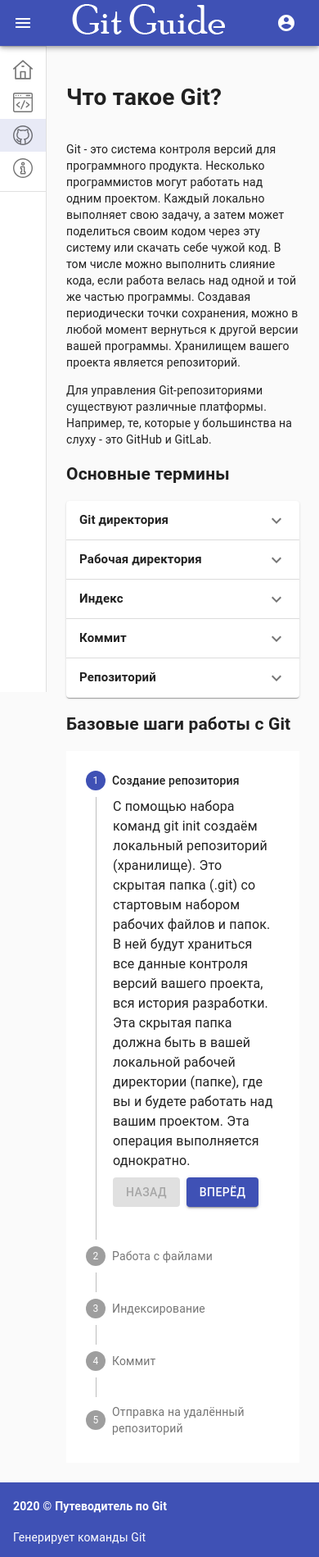
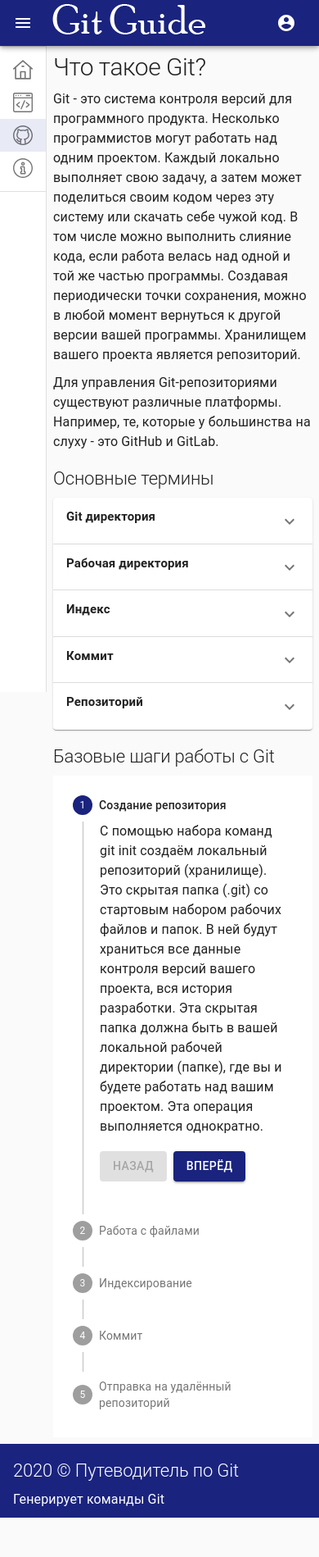
Before and after one commit to Radist-electric/git-guide-mern, a React (Create React App) app in the folder client/: page /git in a window 390 px wide. Shown: the whole page at 82% size. After the commit the page ends 1851 px from the top, so only its background shows below. Built offline with nearby package versions, Linux system fonts and the light colour scheme.

Commit message:
I added the user name to the header and changed Typography

```diff
--- a/client/src/App.js
+++ b/client/src/App.js
@@ -1,15 +1,39 @@
 import { BrowserRouter as Router } from 'react-router-dom'
 import { useAuth } from './hooks/auth.hook'
 import { AuthContext } from './context/AuthContext'
+import { MuiThemeProvider, createMuiTheme } from '@material-ui/core/styles'
+import { Footer } from './components/Footer'
 import MiniDrawer from './components/MiniDrawer'
-import { Footer } from './components/Footer'
 import PopupMessage from './components/Popup'
 
 function App() {
   const { token, login, logout, userId, ready, role, userNickName, userFirstName, userLastName } = useAuth()
   const isAuthenticated = !!token
+  const THEME = createMuiTheme({
+    typography: {
+      h1: {
+        marginBottom: '10px',
+        fontSize: '30px'
+      },
+      h2: {
+        margin: '20px 0 10px',
+        fontSize: '22px'
+      },
+      body1: {
+        marginBottom: '10px'
+      }
+    },
+    palette: {
+      primary: {
+        main: '#1a237e',
+      }
+    },
+  })
+
+
 
   return (
+    <MuiThemeProvider theme={THEME}>
       <AuthContext.Provider value={{ login, logout, token, userId, role, userNickName, userFirstName, userLastName, isAuthenticated, ready }}>
         <Router>
           <MiniDrawer />
@@ -17,6 +41,7 @@ function App() {
           <PopupMessage />
         </Router>
       </AuthContext.Provider>
+    </MuiThemeProvider>
   )
 }
 
--- a/client/src/components/Footer.js
+++ b/client/src/components/Footer.js
@@ -1,6 +1,7 @@
 import Box from '@material-ui/core/Box'
 import Container from '@material-ui/core/Container'
 import { makeStyles } from '@material-ui/core/styles'
+import Typography from '@material-ui/core/Typography'
 
 const useStyles = makeStyles(() => ({
   root: {
@@ -16,8 +17,8 @@ export const Footer = () => {
   return (
     <Box className={classes.root} bgcolor="primary.main">
       <Container>
-      <h4>2020 &#169; Путеводитель по Git</h4>
-      <p>Генерирует команды Git</p>
+      <Typography variant="h2" component="h2">2020 &#169; Путеводитель по Git</Typography>
+      <Typography variant="body1" component="p">Генерирует команды Git</Typography>
       </Container>
     </Box>
   )
--- a/client/src/components/MiniDrawer.js
+++ b/client/src/components/MiniDrawer.js
@@ -49,9 +49,17 @@ const useStyles = makeStyles((theme) => ({
   },
   menuButton: {
     marginRight: 36,
+    [theme.breakpoints.down('sm')]: {
+      marginRight: 12
+    },
   },
   title: {
     flexGrow: 1
+  },
+  name: {
+    [theme.breakpoints.down('xs')]: {
+      display: 'none'
+    },
   },
   link: {
     color: '#000',
@@ -97,6 +105,9 @@ const useStyles = makeStyles((theme) => ({
   content: {
     flexGrow: 1,
     padding: theme.spacing(3),
+    [theme.breakpoints.down('sm')]: {
+      padding: theme.spacing(1)
+    },
   },
 }))
 
@@ -105,9 +116,7 @@ export const MiniDrawer = (props) => {
   const theme = useTheme()
   const history = useHistory()
   const auth = useContext(AuthContext)
-  const isAuth = auth.isAuthenticated
-  const role = auth.role
-  const ready = auth.ready
+  const { isAuthenticated: isAuth, role, ready, userFirstName } = auth
   const curPath = useLocation().pathname
   const routes = useRoutes(isAuth)
   const openUser = Boolean(props.anchorEl)
@@ -174,6 +183,7 @@ export const MiniDrawer = (props) => {
           <Typography variant="h6" className={classes.title}>
             <NavLink to="/"><img className="logo" src={Logo} alt="logo"></img></NavLink>
           </Typography>
+          {userFirstName && <span className={classes.name}>{userFirstName}</span>}
           <div>
             <IconButton
               aria-label="account of current user"
@@ -287,11 +297,11 @@ function mapStateToProps(state) {
 
 function mapDispatchToProps(dispatch) {
   return {
-    showPopup: (text) => dispatch({ type: 'SHOW', payload: {text} }),
-    openDrawer: () => dispatch({type: 'OPEN_DRAWER'}),
-    closeDrawer: () => dispatch({type: 'CLOSE_DRAWER'}),
-    openMenu: (event) => dispatch({type: 'OPEN_MENU', payload: {event}}),
-    closeMenu: () => dispatch({type: 'CLOSE_MENU'}),
+    showPopup: (text) => dispatch({ type: 'SHOW', payload: { text } }),
+    openDrawer: () => dispatch({ type: 'OPEN_DRAWER' }),
+    closeDrawer: () => dispatch({ type: 'CLOSE_DRAWER' }),
+    openMenu: (event) => dispatch({ type: 'OPEN_MENU', payload: { event } }),
+    closeMenu: () => dispatch({ type: 'CLOSE_MENU' }),
   }
 }
 
--- a/client/src/pages/AboutPage.js
+++ b/client/src/pages/AboutPage.js
@@ -1,9 +1,11 @@
+import Typography from '@material-ui/core/Typography'
+
 export const AboutPage = () => {
   return (
-    <div>
-      <h1>О проекте Git Guide</h1>
-      <p>Основная идея этого Путеводителя по Git - помочь быстро сформировать необходимую команду Git, скопировать в буфер обмена и вставить в командную строку. Это очень удобно для начинающих программистов, пока команды ещё не запомнились. В таких случаях шпаргалка - это очень удобный инструмент.</p>
-      <p>Я делаю проект по технологии MERN. Фронтенд и бэкенд на данный момент размещены на бесплатном хостинге от Heroku. База данных лежит на <a href="https://www.mongodb.com/">mongodb.com</a>. У меня нет конкретной даты завершения проекта. По мере появления идей буду оптимизировать, расширять и дорабатывать Путеводитель.</p>
-    </div>
+    <>
+      <Typography variant="h1" component="h1">О проекте Git Guide</Typography>
+      <Typography variant="body1" component="p">Основная идея этого Путеводителя по Git - помочь быстро сформировать необходимую команду Git, скопировать в буфер обмена и вставить в командную строку. Это очень удобно для начинающих программистов, пока команды ещё не запомнились. В таких случаях шпаргалка - это очень удобный инструмент.</Typography>
+      <Typography variant="body1" component="p">Я делаю проект по технологии MERN. Фронтенд и бэкенд на данный момент размещены на бесплатном хостинге от Heroku. База данных лежит на <a href="https://www.mongodb.com/">mongodb.com</a>. У меня нет конкретной даты завершения проекта. По мере появления идей буду оптимизировать, расширять и дорабатывать Путеводитель.</Typography>
+    </>
   )
 }
--- a/client/src/pages/AuthPage.js
+++ b/client/src/pages/AuthPage.js
@@ -5,6 +5,7 @@ import { useHistory, useLocation } from 'react-router-dom'
 import { Loader } from '../components/Loader'
 import { connect } from 'react-redux'
 import { makeStyles } from '@material-ui/core/styles'
+import Typography from '@material-ui/core/Typography'
 import Paper from '@material-ui/core/Paper'
 import Grid from '@material-ui/core/Grid'
 import Button from '@material-ui/core/Button'
@@ -104,10 +105,10 @@ export const AuthPage = (props) => {
   return (
     <div className={classes.root}>
       <Paper className={[classes.paper, classes.bgNone].join(' ')} elevation={0}>
-        <h1>Вход / регистрация</h1>
+        <Typography variant="h1" component="h1">Вход / регистрация</Typography>
       </Paper>
       <Paper className={classes.paper} elevation={3}>
-        <h2 className='card-title'>{props.register === true ? 'Регистрация' : 'Авторизация'}</h2>
+        <Typography variant="h2" component="h2">{props.register === true ? 'Регистрация' : 'Авторизация'}</Typography>
         <AuthForm pressHandler={pressHandler} />
         <Grid container spacing={3} className={classes.buttons}>
           <Grid item xs={12} sm={6}>
--- a/client/src/pages/CommandsPage.js
+++ b/client/src/pages/CommandsPage.js
@@ -1,9 +1,11 @@
+import Typography from '@material-ui/core/Typography'
+
 export const CommandsPage = () => {
   return (
-    <div>
-      <h1>Команды Git</h1>
-      <p>На этой странице будут представлены команды Git</p>
-      <p>На данный момент они доступны только в старом проекте по <a href="https://git-guide-b32a5.web.app" target="_blank" rel="noopener noreferrer">ссылке</a></p>
-    </div>
+    <>
+      <Typography variant="h1" component="h1">Команды Git</Typography>
+      <Typography variant="body1" component="p">На этой странице будут представлены команды Git.</Typography>
+      <Typography variant="body1" component="p">На данный момент они доступны только в старом проекте по <a href="https://git-guide-b32a5.web.app" target="_blank" rel="noopener noreferrer">ссылке</a></Typography>
+    </>
   )
 }
--- a/client/src/pages/GitPage.js
+++ b/client/src/pages/GitPage.js
@@ -133,18 +133,18 @@ export const GitPage = () => {
   return (
     <Grid container>
       <Grid item xs={12}>
-        <h1>Что такое Git?</h1>
+        <Typography variant="h1" component="h1">Что такое Git?</Typography>
       </Grid>
       <Grid item xs={12}>
-        <p>Git - это система контроля версий для программного продукта. Несколько программистов могут работать над одним проектом. Каждый локально выполняет свою задачу, а затем может поделиться своим кодом через эту систему или скачать себе чужой код. В том числе можно выполнить слияние кода, если работа велась над одной и той же частью программы. Создавая периодически точки сохранения, можно в любой момент вернуться к другой версии вашей программы. Хранилищем вашего проекта является репозиторий.</p>
-        <p>Для управления Git-репозиториями существуют различные платформы. Например, те, которые у большинства на слуху - это GitHub и GitLab.</p>
-        <h2>Основные термины</h2>
+        <Typography variant="body1" component="p">Git - это система контроля версий для программного продукта. Несколько программистов могут работать над одним проектом. Каждый локально выполняет свою задачу, а затем может поделиться своим кодом через эту систему или скачать себе чужой код. В том числе можно выполнить слияние кода, если работа велась над одной и той же частью программы. Создавая периодически точки сохранения, можно в любой момент вернуться к другой версии вашей программы. Хранилищем вашего проекта является репозиторий.</Typography>
+        <Typography variant="body1" component="p">Для управления Git-репозиториями существуют различные платформы. Например, те, которые у большинства на слуху - это GitHub и GitLab.</Typography>
+        <Typography variant="h2" component="h2">Основные термины</Typography>
       </Grid>
       <div className={classes.root}>
         {data}
       </div>
       <Grid item xs={12}>
-        <h2>Базовые шаги работы с Git</h2>
+        <Typography variant="h2" component="h2">Базовые шаги работы с Git</Typography>
       </Grid>
 
       <div className={classes.root}>
--- a/client/src/pages/InteractivePage.js
+++ b/client/src/pages/InteractivePage.js
@@ -1,8 +1,10 @@
+import Typography from '@material-ui/core/Typography'
+
 export const InteractivePage = () => {
   return (
-    <div>
-      <h1>Интерактивная работа с Git</h1>
-      <p>На данной странице будет возможность графически работать с ветками и генерировать команды под вашу ситуацию.</p>
-    </div>
+    <>
+      <Typography variant="h1" component="h1">Интерактивная работа с Git</Typography>
+      <Typography variant="body1" component="p">На данной странице будет возможность графически работать с ветками и генерировать команды под вашу ситуацию.</Typography>
+    </>
   )
 }
--- a/client/src/pages/MainPage.js
+++ b/client/src/pages/MainPage.js
@@ -1,8 +1,11 @@
+import Typography from '@material-ui/core/Typography'
+
 export const MainPage = () => {
+
   return (
-    <div>
-      <h1>Главная страница</h1>
-      <p>Эта страница будет заполнена позже</p>
-    </div>
+    <>
+      <Typography variant="h1" component="h1">Главная страница</Typography>
+      <Typography variant="body1" component="p">Эта страница будет заполнена позже</Typography>
+    </>
   )
 }
--- a/client/src/pages/NotFoundPage.js
+++ b/client/src/pages/NotFoundPage.js
@@ -1,8 +1,10 @@
+import Typography from '@material-ui/core/Typography'
+
 export const NotFoundPage = () => {
   return (
-    <div>
-      <h1>Ошибка 404</h1>
-      <p>Страница не найдена</p>
-    </div>
+    <>
+      <Typography variant="h1" component="h1">Ошибка 404</Typography>
+      <Typography variant="body1" component="p">Страница не найдена</Typography>
+    </>
   )
 }
--- a/client/src/pages/ProfilePage.js
+++ b/client/src/pages/ProfilePage.js
@@ -5,6 +5,7 @@ import { useHttp } from '../hooks/http.hook'
 import { connect } from 'react-redux'
 import { Loader } from '../components/Loader'
 import { makeStyles } from '@material-ui/core/styles'
+import Typography from '@material-ui/core/Typography'
 import Avatar from '@material-ui/core/Avatar'
 import List from '@material-ui/core/List'
 import ListItem from '@material-ui/core/ListItem'
@@ -42,7 +43,8 @@ export const ProfilePage = (props) => {
   const getUserData = useCallback(async () => {
     try {
       const data = await request('/api/auth/get', 'POST', { userId })
-      if(data.user === null) {
+      // If the user is logged in and has been deleted from the database, then we have to log him out
+      if (data.user === null) {
         auth.logout()
         history.push('/auth')
         return
@@ -50,7 +52,7 @@ export const ProfilePage = (props) => {
       setUser(data.user)
       setDataReceived(true)
     } catch (e) { }
-  }, [request, userId])
+  }, [request, userId, auth, history])
 
   const fillForm = () => {
     const formControls = JSON.parse(JSON.stringify(props.formControls))
@@ -122,11 +124,11 @@ export const ProfilePage = (props) => {
 
   return (
     <div>
-      <h1>Личный кабинет</h1>
+      <Typography variant="h1" component="h1">Личный кабинет</Typography>
       {!dataReceived && !loading &&
         <>
-          <p>Что-то пошло не так.</p>
-          <p>Не удалось получить данные пользователя.</p>
+          <Typography variant="body1" component="p">Что-то пошло не так.</Typography>
+          <Typography variant="body1" component="p">Не удалось получить данные пользователя.</Typography>
         </>
       }
       {!showForm && !loading && dataReceived && <List dense={true}>
```
Lines whose indentation alone changed are shown as unchanged.
